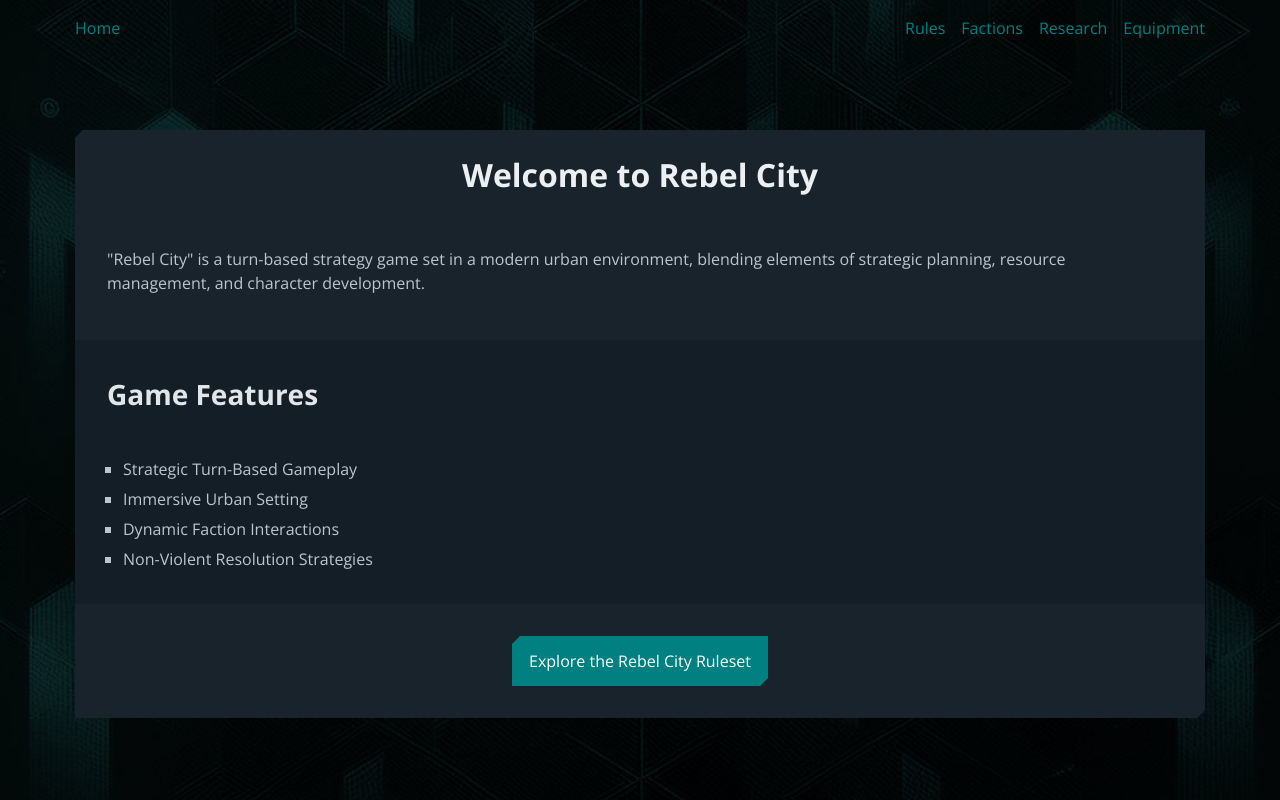
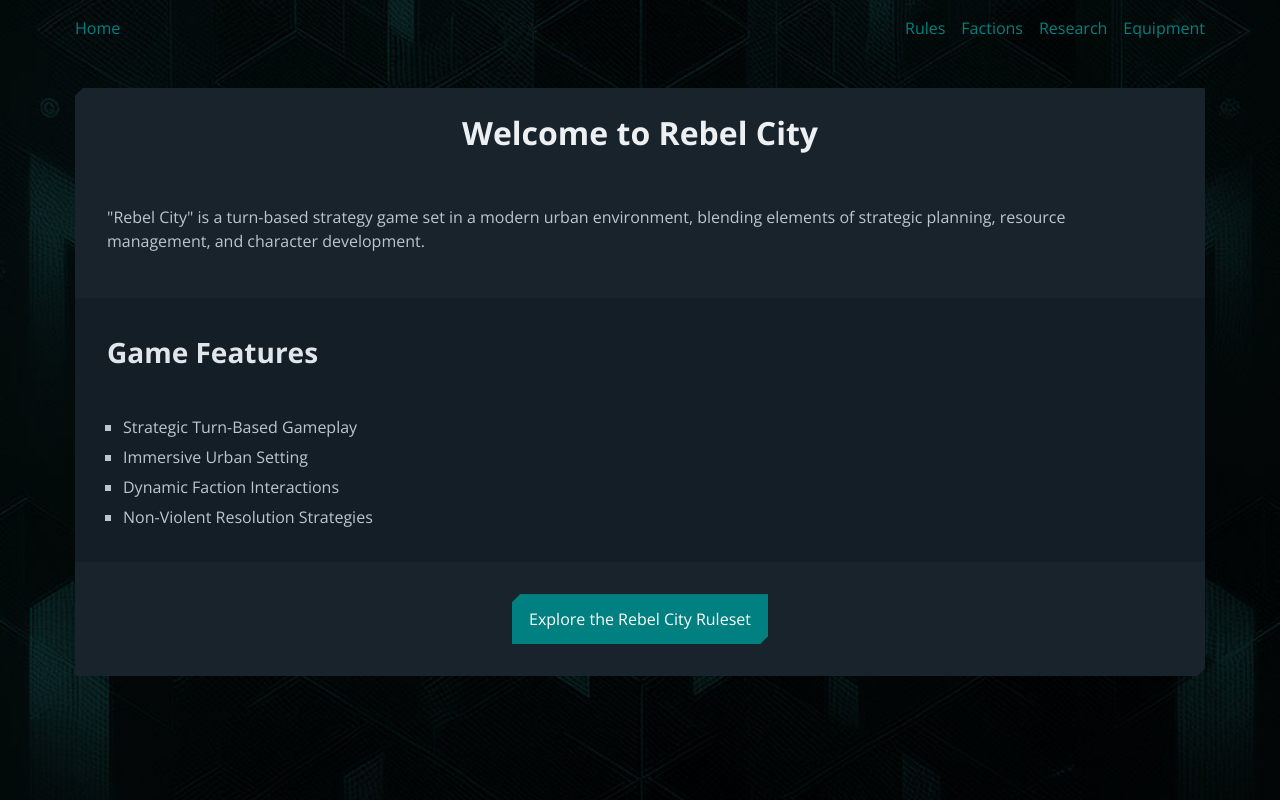
Before and after one commit to emanueldonner/rebelcityweb, a SvelteKit app: page / in a window 1280 px wide. Built offline with nearby package versions, Linux system fonts and the light colour scheme.

Commit message:
Remove empty main tag and height property from +layout.svelte and justify-content property from +page.svelte

```diff
--- a/src/routes/+layout.svelte
+++ b/src/routes/+layout.svelte
@@ -45,7 +45,4 @@
 	.active {
 		color: var(--highlight-color);
 	}
-
-	main {
-	}
 </style>
--- a/src/routes/+page.svelte
+++ b/src/routes/+page.svelte
@@ -25,8 +25,6 @@
 	.container {
 		display: flex;
 		align-items: center;
-		justify-content: center;
-		height: calc(100dvh - 4rem);
 	}
 
 	article {
```
